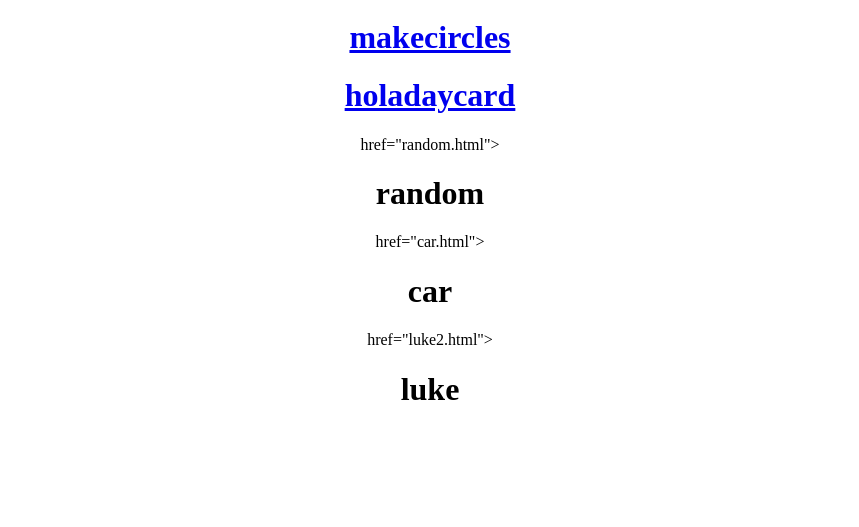
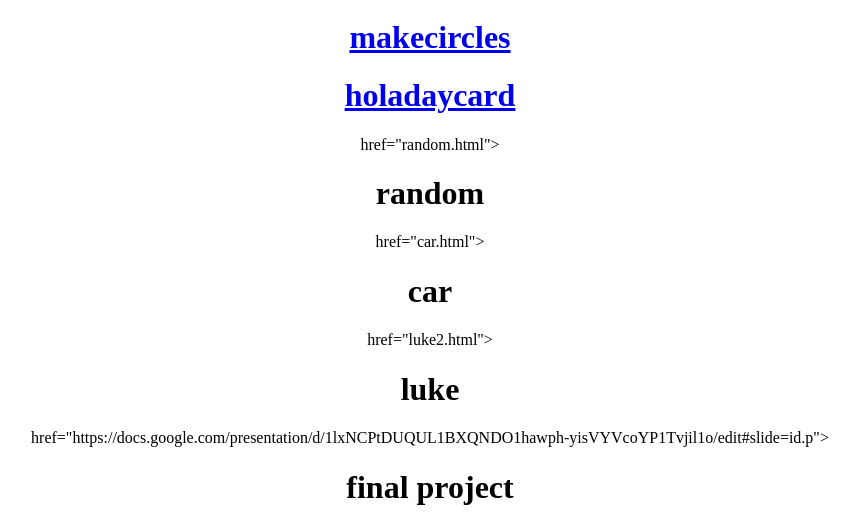
Before and after one commit to BoweCodes/Bowecodes.github.io, a plain HTML site: page projects2.html in a window 1280 px wide. Shown: the part 758-1285 px from the top of the page, without its empty margins (210-1069 px from the left). Before the commit the page ends 1187 px from the top, so only its background shows below. Drawn offline with Linux system fonts and the light colour scheme.

Commit message:
projects2.html

```diff
--- a/projects2.html
+++ b/projects2.html
@@ -45,6 +45,9 @@
 <a> href="luke2.html">
 <h1>luke</h1>
 </a>
+<a> href="https://docs.google.com/presentation/d/1lxNCPtDUQUL1BXQNDO1hawph-yisVYVcoYP1Tvjil1o/edit#slide=id.p">
+<h1>final project</h1>
+</a>
 </center>
 </body>
 </html>
```
